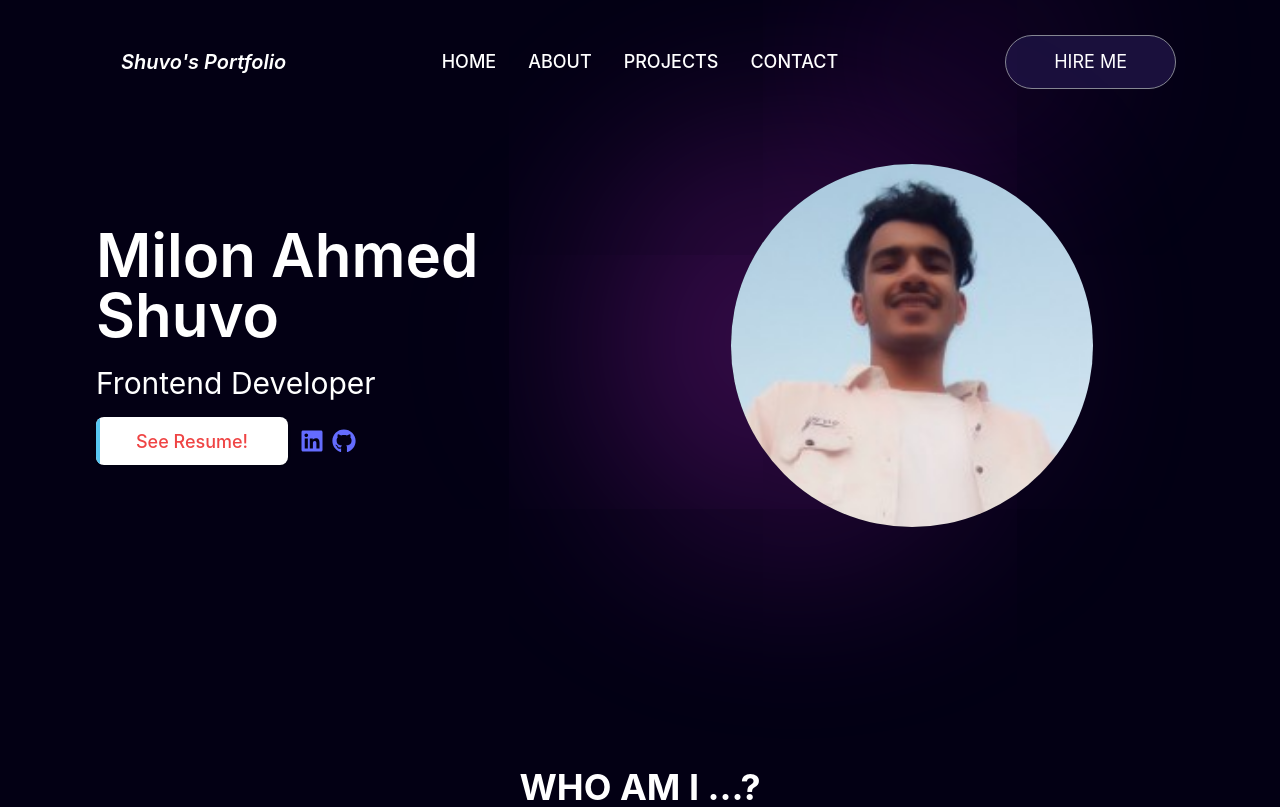
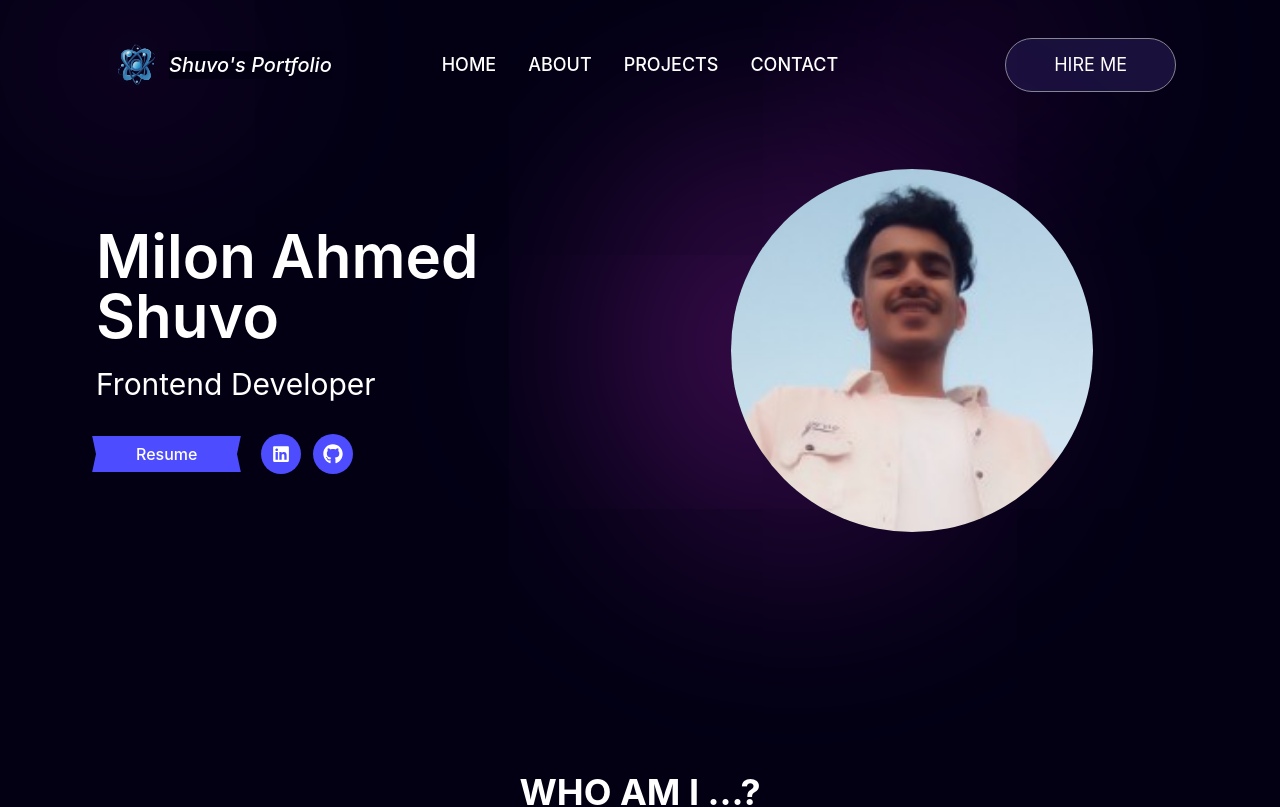
Before and after one commit to milonahmedshuvo/my-personal-website, a React (Vite) app: page / in a window 1280 px wide. Shown: the top 807 px of the page. Built offline with nearby package versions, Linux system fonts and the light colour scheme; no server answers.

Commit message:
banner page is modify code

```diff
--- a/src/Components/Banner/Banner.jsx
+++ b/src/Components/Banner/Banner.jsx
@@ -1,5 +1,5 @@
 import my from '../../images/mypic.jpg'
-import { FaGithub,FaLinkedin  } from "react-icons/fa";
+import { FaGithub, FaLinkedin } from "react-icons/fa";
 
 
 
@@ -16,26 +16,62 @@ const Banner = () => {
           <h4 className='mt-5 text-3xl '>Frontend Developer</h4>
 
 
-                   <div className='flex items-center'>
 
-                   <button className="group mt-4 textShadow relative h-12 w-48 overflow-hidden rounded-lg bg-white text-lg font-bold shadow px-1">
+
+
+
+          <div className='flex items-center mt-8'>
+
+            {/* <button className="group mt-4 textShadow relative h-12 w-48 overflow-hidden rounded-lg bg-[#4E4CFF] text-lg font-bold shadow px-1">
                         <a
                             href="https://drive.google.com/file/d/1arwbVVmXWauOkfOjFQ6wF0ngtcEXI7Gv/view?usp=sharing"
                             target="_blank"
                             rel="noreferrer"
                         >
                             <div className="absolute inset-0 w-1 bg-secondary transition-all duration-[250ms] ease-out group-hover:w-full"></div>
-                            <span className="relative text-red-500 group-hover:text-white">
+                            <span className="relative text-[#FFFFFF] group-hover:text-white">
                                 See Resume!
                             </span>
                         </a>
-                    </button>
+                    </button> */}
+
+            <div>
+            <a href="https://drive.google.com/file/d/1arwbVVmXWauOkfOjFQ6wF0ngtcEXI7Gv/view?usp=sharing"
+           target="_blank"
+            className="relative px-10 py-2 font-medium text-white group " rel="noreferrer">
 
 
-                    <div className='flex items-center mt-4 '>
-                    <a className='ml-3' target="_blank" href="https://www.linkedin.com/in/milon-ahmed-shuvo-frontend"> <FaLinkedin className="text-2xl "></FaLinkedin> </a>
-                 <a className='ml-2' target="_blank" href="https://github.com/milonahmedshuvo"> <FaGithub className="text-2xl "></FaGithub> </a>
+
+              <span className="absolute inset-0 w-full h-full transition-all duration-300 ease-out transform translate-x-0 -skew-x-12 bg-[#4E4CFF] group-hover:bg-[#2d2adf] group-hover:skew-x-12"></span>
+
+
+              <span className="absolute inset-0 w-full h-full transition-all duration-300 ease-out transform skew-x-12 bg-[#4E4CFF] group-hover:bg-[#2d2adf] group-hover:-skew-x-12"></span>
+
+               <span className="absolute bottom-0 left-0 hidden w-10 h-20 transition-all duration-100 ease-out transform -translate-x-8 translate-y-10 bg-[#4E4CFF] -rotate-12"></span>
+
+              <span className="absolute bottom-0 right-0 hidden w-10 h-20 transition-all duration-100 ease-out transform translate-x-10 translate-y-8 bg-[#4E4CFF] -rotate-12"></span>
+
+
+              <span className="relative text-md text-white">Resume</span>
+            </a>
             </div>
+
+
+
+            <div className='flex items-center  gap-3 ml-6'>
+
+              <div className='w-[40px] h-[40px] bg-[#4E4CFF] text-center flex justify-center items-center rounded-full '>
+                <a className='' target="_blank" href="https://www.linkedin.com/in/milon-ahmed-shuvo-frontend" rel="noreferrer"> <FaLinkedin className="text-lg text-white "></FaLinkedin> </a>
+              </div>
+
+              <div className='w-[40px] h-[40px] bg-[#4E4CFF] text-center flex justify-center items-center rounded-full '>
+                <a className='' target="_blank" href="https://github.com/milonahmedshuvo" rel="noreferrer"> <FaGithub className="text-xl text-white"></FaGithub> </a>
+              </div>
+
+
+
+            </div>
+
           </div>
 
 
@@ -45,7 +81,7 @@ const Banner = () => {
 
 
 
-                 <div className=' w-full mt-20 md:mt-0 '>
+        <div className=' w-full mt-20 md:mt-0'>
           <img className='w-2/3 mx-auto rounded-full shadowColor' src={my} alt="" />
         </div>
       </div>
--- a/src/Components/Navber/Navber.jsx
+++ b/src/Components/Navber/Navber.jsx
@@ -1,4 +1,4 @@
-import React, { useContext } from 'react'
+import  { useContext } from 'react'
 import { Link } from 'react-router-dom'
 import { createContextUser } from '../../Layout/ContextComponents'
 import useAmdin from '../../Layout/useAmdin'
@@ -9,6 +9,7 @@ const Navber = () => {
       if(loading){
         return <h1>loading...</h1>
       }
+      // eslint-disable-next-line react-hooks/rules-of-hooks
       const [isAdmin] = useAmdin(user?.email)
       console.log("adminnnn", isAdmin)
 
@@ -36,23 +37,31 @@ const Navber = () => {
   return (
     <div className="navbar  py-8  ">
     <div className="navbar-start">
+
+
       <div className="dropdown">
         <label tabIndex={0} className="btn btn-ghost lg:hidden">
           <svg xmlns="http://www.w3.org/2000/svg" className="h-5 w-5" fill="none" viewBox="0 0 24 24" stroke="currentColor"><path strokeLinecap="round" strokeLinejoin="round" strokeWidth="2" d="M4 6h16M4 12h8m-8 6h16" /></svg>
         </label>
-
-
         <ul tabIndex={0} className="menu menu-sm dropdown-content mt-3 p-2 shadow bg-base-100 rounded-box w-52">
-
              {manuItem}
-
         </ul>
+      </div>
 
 
 
-      </div>
-      <a className="btn btn-ghost normal-case text-xl italic shadowColor ">Shuvo's Portfolio</a>
+        <div className='flex items-center'>
+        <img width={65} src="/NavLogo.png" alt="" />
+        <a className="normal-case text-xl italic shadowColor text-white hover:text-white">Shuvo's Portfolio </a>
+        </div>
+
+
+
     </div>
+
+
+
+
     <div className="navbar-center hidden lg:flex">
       <ul className="menu menu-horizontal px-1">
 
```
Lines whose indentation alone changed are shown as unchanged.
